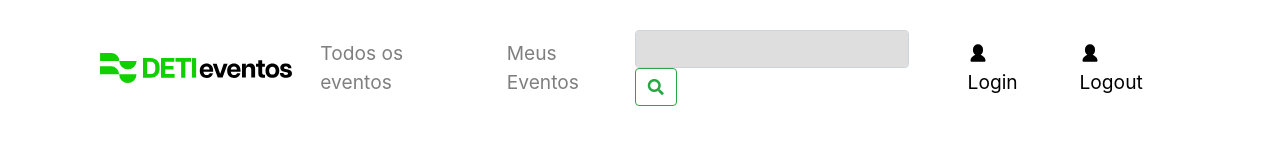
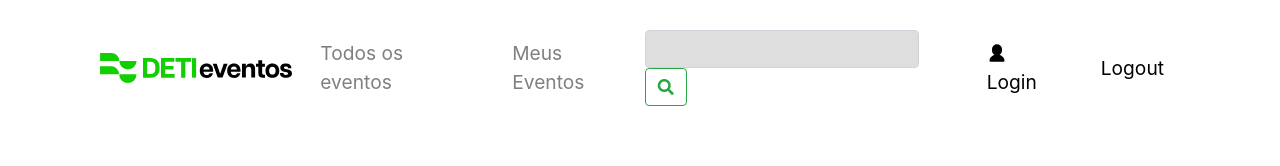
Before and after one commit to diogopires17/DETIEVENTOS, a Flask app: page /search_meus in a window 1280 px wide. Shown: the top 166 px of the page. Run offline with Flask 3, Linux system fonts and the light colour scheme; data comes from the database, SQL or seed files in the repository; parts of the project's set-up code (start-up, migrations or seed data) failed here and were passed over; some libraries are stand-ins or nearby versions.

Commit message:
remove img

```diff
--- a/DETI_EVENTOS_CODIGO/templates/eventos.html
+++ b/DETI_EVENTOS_CODIGO/templates/eventos.html
@@ -65,10 +65,7 @@
       </a>
 
       <a class="nav-link ml-2 navbar_style_login" href="/logout">
-
-        <img class="login-icon" src="static/images/user_icon.svg" alt="User Icon">
         Logout
-
       </a>
     </div>
   </nav>
--- a/DETI_EVENTOS_CODIGO/templates/index.html
+++ b/DETI_EVENTOS_CODIGO/templates/index.html
@@ -65,10 +65,7 @@
         </a>
 
         <a class="nav-link ml-2 navbar_style_login" href="/logout">
-
-          <img class="login-icon" src="static/images/user_icon.svg" alt="User Icon">
           Logout
-
         </a>
     </div>
   </nav>
--- a/DETI_EVENTOS_CODIGO/templates/todos_os_eventos.html
+++ b/DETI_EVENTOS_CODIGO/templates/todos_os_eventos.html
@@ -65,10 +65,7 @@
       </a>
 
       <a class="nav-link ml-2 navbar_style_login" href="/logout">
-
-        <img class="login-icon" src="static/images/user_icon.svg" alt="User Icon">
         Logout
-
       </a>
     </div>
   </nav>
```
